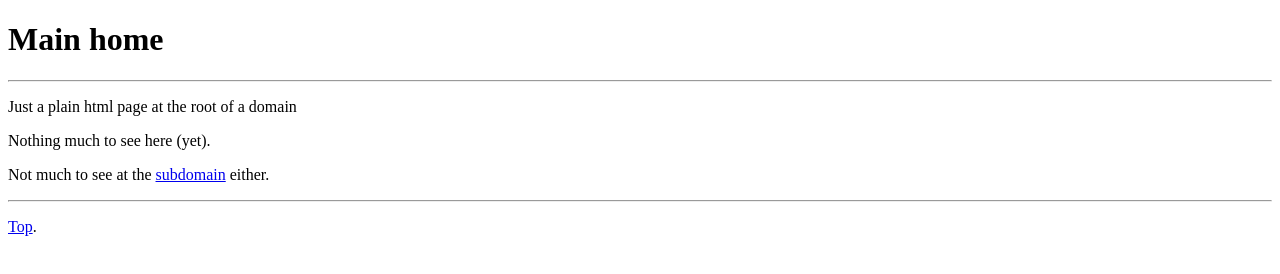
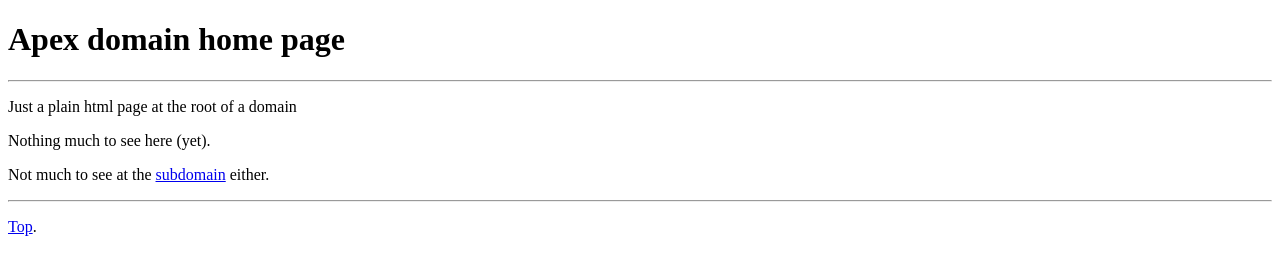
Before and after one commit to alancau/plain-html-site, a plain HTML site: page index.html in a window 1280 px wide. Drawn offline with Linux system fonts and the light colour scheme.

Commit message:
Updated h1

```diff
--- a/index.html
+++ b/index.html
@@ -19,7 +19,7 @@ j=d.createElement(s),dl=l!='dataLayer'?'&l='+l:'';j.async=true;j.src=
 height="0" width="0" style="display:none;visibility:hidden"></iframe></noscript>
 <!-- End Google Tag Manager (noscript) -->
   <header>
-    <h1 id="h1">Main home</h1>
+    <h1 id="h1">Apex domain home page</h1>
   </header>
   <main>
     <hr>
```
